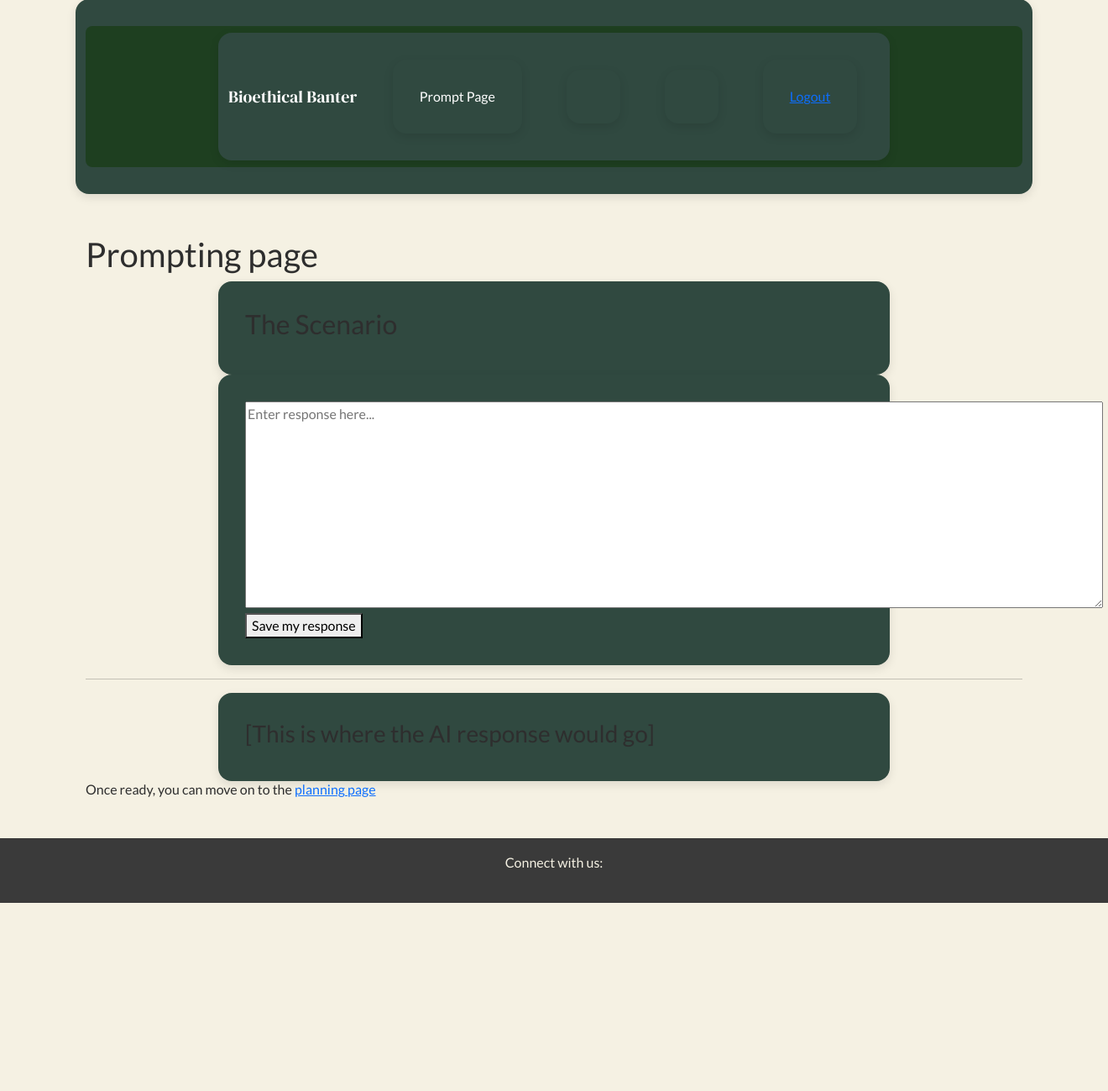
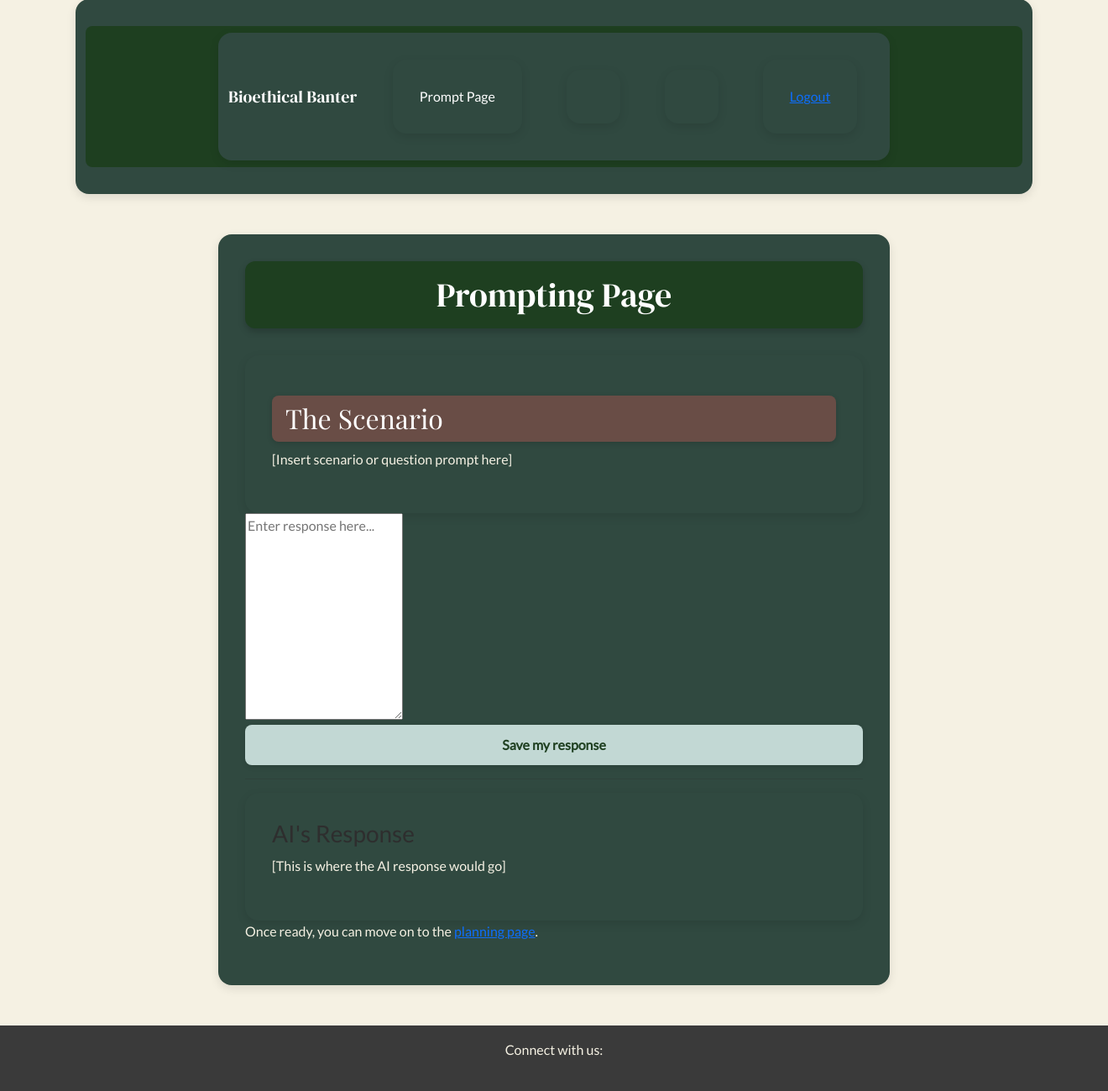
Before and after one commit to Rori-Una/Bioethical_Banter, a Flask app: page /prompt in a window 1320 px wide. Shown: the part 57-1356 px from the top of the page at 84% size. Before the commit the page ends 1132 px from the top, so only its background shows below. Run offline with Flask 3, Linux system fonts and the light colour scheme.

Commit message:
Update prompt.html

```diff
--- a/templates/prompt.html
+++ b/templates/prompt.html
@@ -13,20 +13,31 @@
 {% endblock %}
 
 {% block main %}
-    <h1>Prompting page</h1>
-    <!-- has a form component -->
-    <div>
-        <h2>The Scenario</h2>
+<div class="prompt-container">
+    <h1 class="main-heading">Prompting Page</h1>
+
+    <!-- Scenario Box -->
+    <div class="scenario-block">
+        <h2 class="form-label">The Scenario</h2>
+        <p class="scenario-text">[Insert scenario or question prompt here]</p>
     </div>
-    <div>
-        <form action="/prompt" method="post">
-            <textarea name="userResponse" placeholder="Enter response here..." rows="10" cols="120"></textarea>
-            <button type="submit">Save my response</button>
-        </form>
+
+    <!-- User Form -->
+    <form action="/prompt" method="post" class="response-form">
+        <textarea name="userResponse" placeholder="Enter response here..." rows="10" class="form-textarea"></textarea>
+        <button type="submit" class="form-button">Save my response</button>
+    </form>
+
+    <hr>
+
+    <!-- AI Response -->
+    <div class="ai-response-block">
+        <h3 class="ai-heading">AI's Response</h3>
+        <p class="ai-text">[This is where the AI response would go]</p>
     </div>
-    <hr>
-    <div>
-        <h3>[This is where the AI response would go]</h3>
-    </div>
-    <h6>Once ready, you can move on to the <a href="/management">planning page</a></h6>
+
+    <p class="navigation-hint">
+        Once ready, you can move on to the <a href="/management">planning page</a>.
+    </p>
+</div>
 {% endblock %}
```
